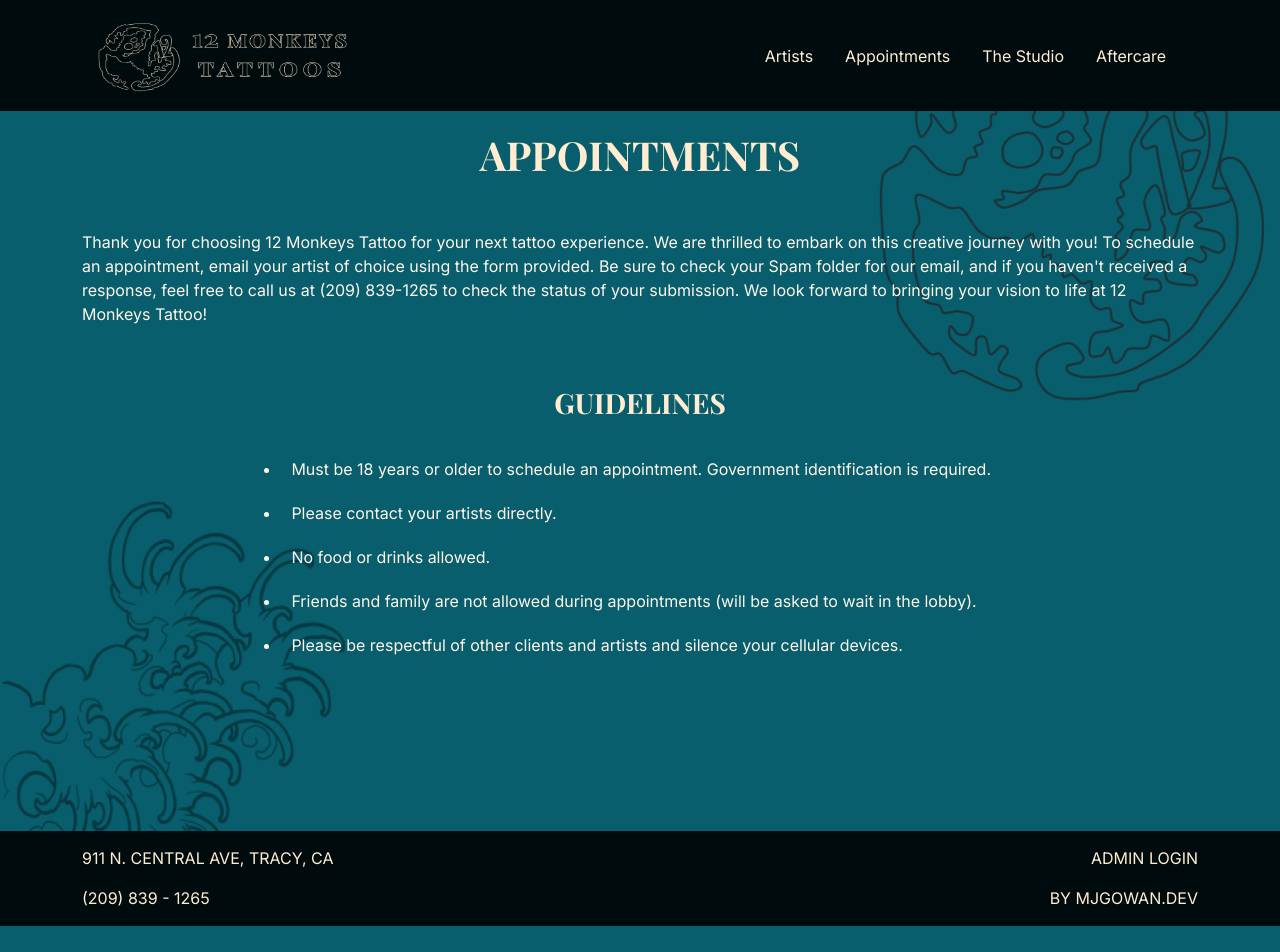
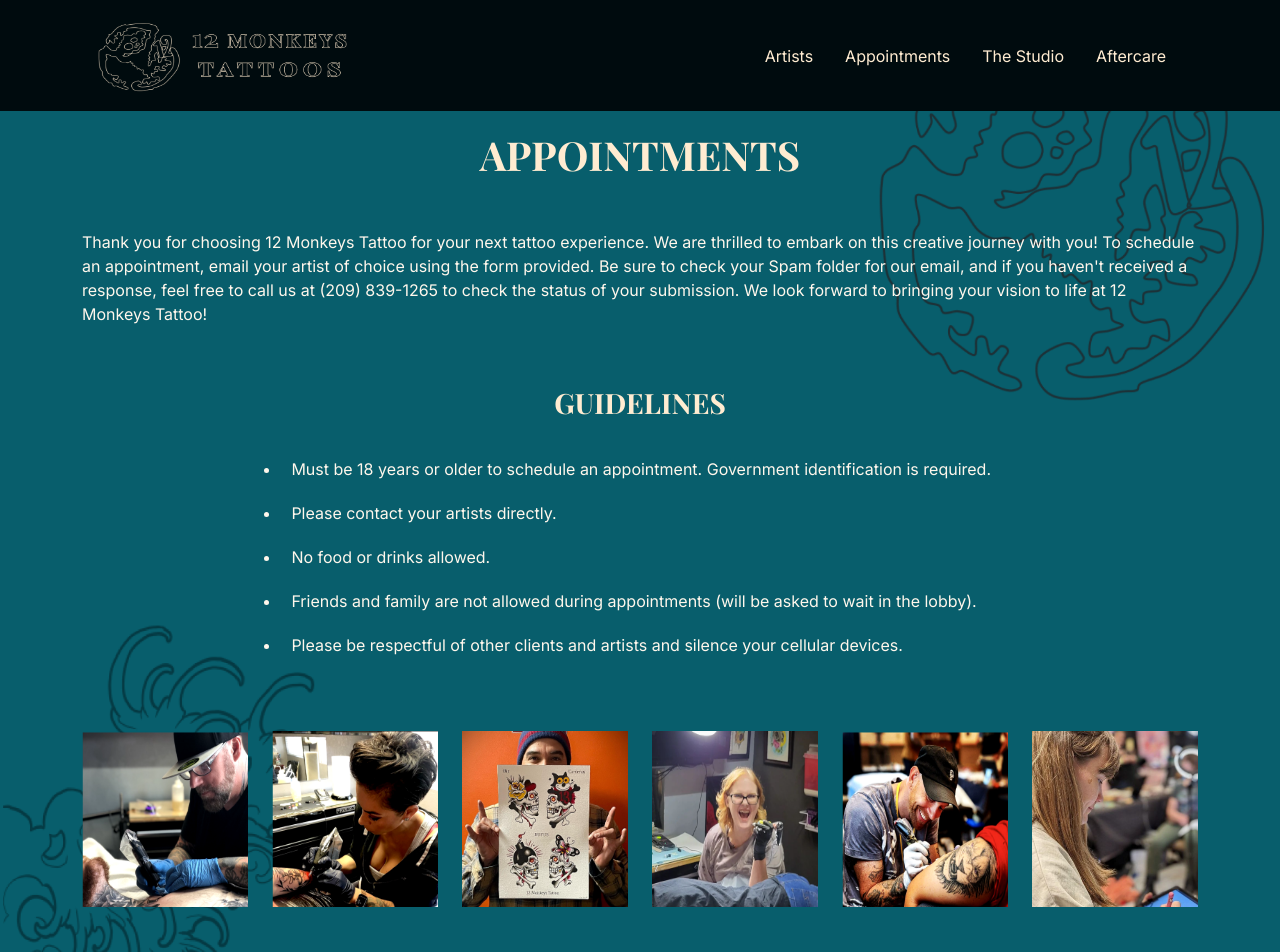
Before and after one commit to MJGowan/12monkeys, a Next.js app: page /appointments in a window 1280 px wide. Shown: the top 952 px of the page. Before the commit the page ends 926 px from the top, so only its background shows below. Built offline with nearby package versions, Linux system fonts and the light colour scheme.

Commit message:
Artists and Appointments pages

```diff
--- a/src/app/(pages)/appointments/page.tsx
+++ b/src/app/(pages)/appointments/page.tsx
@@ -32,6 +32,26 @@ export default function Appointments() {
            <Contact/>
           </Col> */}
         </Row>
+        <Row className='my-5'>
+          <Col>
+            <img className='artistImg' src='/jonHighland.png'/>
+          </Col>
+          <Col>
+            <img className='artistImg' src='/kristalElaine.png'/>
+          </Col>
+          <Col>
+            <img className='artistImg' src='/ricCardenas.png'/>
+          </Col>
+          <Col>
+            <img className='artistImg' src='/jessicaOrsua.png'/>
+          </Col>
+          <Col>
+            <img className='artistImg' src='/dannyJuge.png'/>
+          </Col>
+          <Col>
+            <img className='artistImg' src='/ashleyHess.png'/>
+          </Col>
+        </Row>
       </Container>
     </div>
   )
--- a/src/app/page.tsx
+++ b/src/app/page.tsx
@@ -15,7 +15,10 @@ export default function Home() {
     const apiData = await api.json();
     setSrcData(apiData.data);
   }
+
+  useEffect(() => {
     GetApi();
+  }, [])
 
   return (
     <div id="home">
--- a/src/components/footer/footer.tsx
+++ b/src/components/footer/footer.tsx
@@ -23,7 +23,8 @@ export default function Footer() {
             <p> (209) 839 - 1265</p>
           </Col>
           <Col className={styles.end}>
-            <p><Link href='/admin' onClick={handleClick}>ADMIN LOGIN</Link></p>
+            {/* <p><Link href='/admin' onClick={handleClick}>ADMIN LOGIN</Link></p> */}
+            <p><a href='https://www.mjgowan.dev/'>DESIGNED AND DEVELOPED</a></p>
             <p><a href='https://www.mjgowan.dev/'>BY MJGOWAN.DEV</a></p>
           </Col>
         </Row>
--- a/src/styles/appoint.css
+++ b/src/styles/appoint.css
@@ -26,6 +26,11 @@
     height: 40px;
 }
 
+#appointments .artistImg{
+    width: 100%;
+    height: 100%;
+}
+
 @media screen and (min-width: 992px) and (max-width: 1200px) {
     #appointments ul {
         margin-left: 10%;
```
Also changed, not shown: src/app/(pages)/admin/page.tsx (deleted, +0 -16 lines), src/app/(pages)/artists/page.tsx (+5 -13 lines), src/components/contact/contact.tsx (+2 -10 lines).
